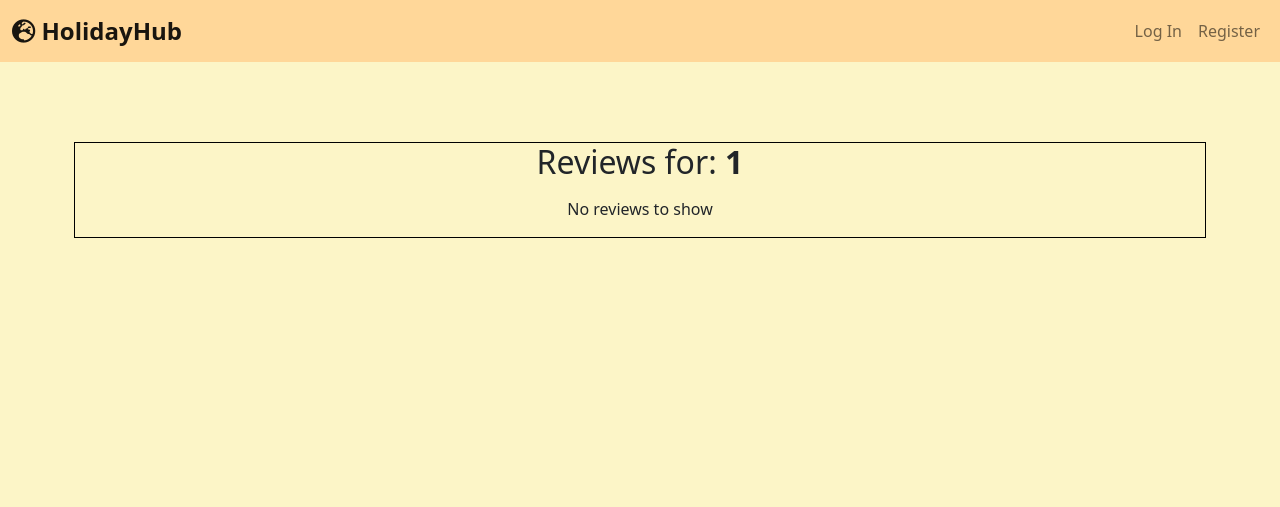
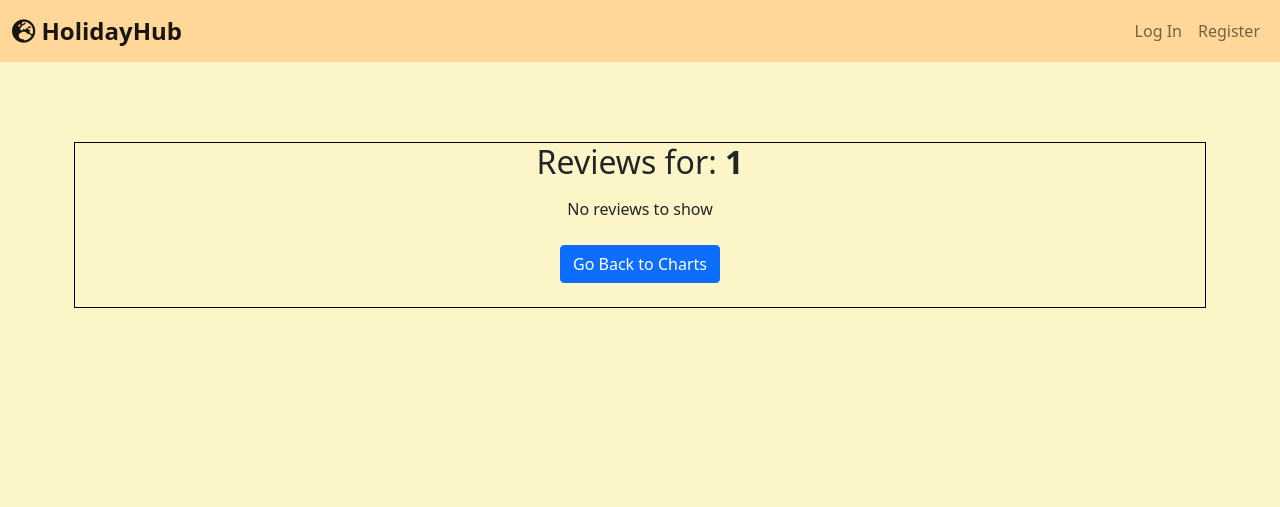
Before and after one commit to steharr/ms3-holiday-review, a Flask app: page /reviews/1 in a window 1280 px wide. Shown: the top 507 px of the page. Run offline with Flask 2, Linux system fonts and the light colour scheme; data that the repository does not hold is empty; some libraries are stand-ins or nearby versions.

Commit message:
add button to get user back to charts

```diff
--- a/templates/reviews.html
+++ b/templates/reviews.html
@@ -82,7 +82,12 @@
             </div>
             {% endfor %}
             {% endif %}
-
+            <!-- review buttons -->
+            <div class="d-flex my-4 justify-content-center">
+                <a class="btn btn-primary" href="{{url_for('charts')}}">
+                    Go Back to Charts
+                </a>
+            </div>
 
             <!-- delete review modal -->
             <!-- Modal -->
```
